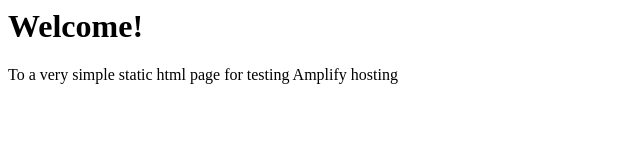
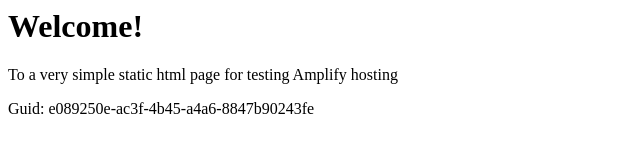
Before and after one commit to aws-aemilia-yul/Github-PR-Commit-Integration-Test-DoNotTouch-Gith-OKSLNVO2-v1-preprod-ca-central-1, a website: page src/index.html in a window 1280 px wide. Shown: the whole page, without its empty margins (0-640 px from the left). Drawn offline with Linux system fonts and the light colour scheme.

Commit message:
commit from integ tests

```diff
--- a/src/index.html
+++ b/src/index.html
@@ -1,3 +1,5 @@
+
+
 <html lang="en">
 
 <head>
@@ -10,6 +12,6 @@
 <body>
     <h1>Welcome!</h1>
     <p>To a very simple static html page for testing Amplify hosting</p>
-</body>
+    <p>Guid: e089250e-ac3f-4b45-a4a6-8847b90243fe</p></body>
 
 </html>
```
